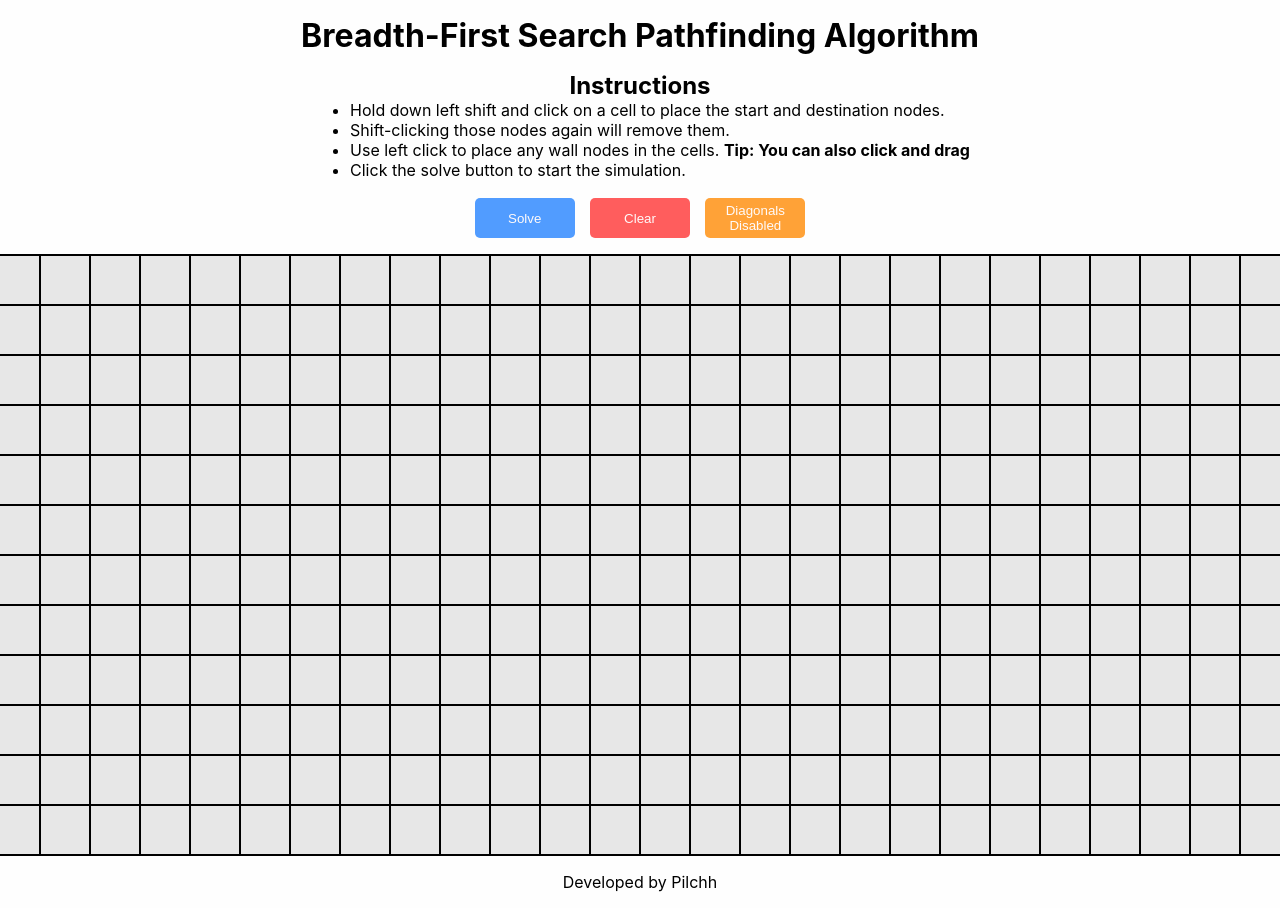
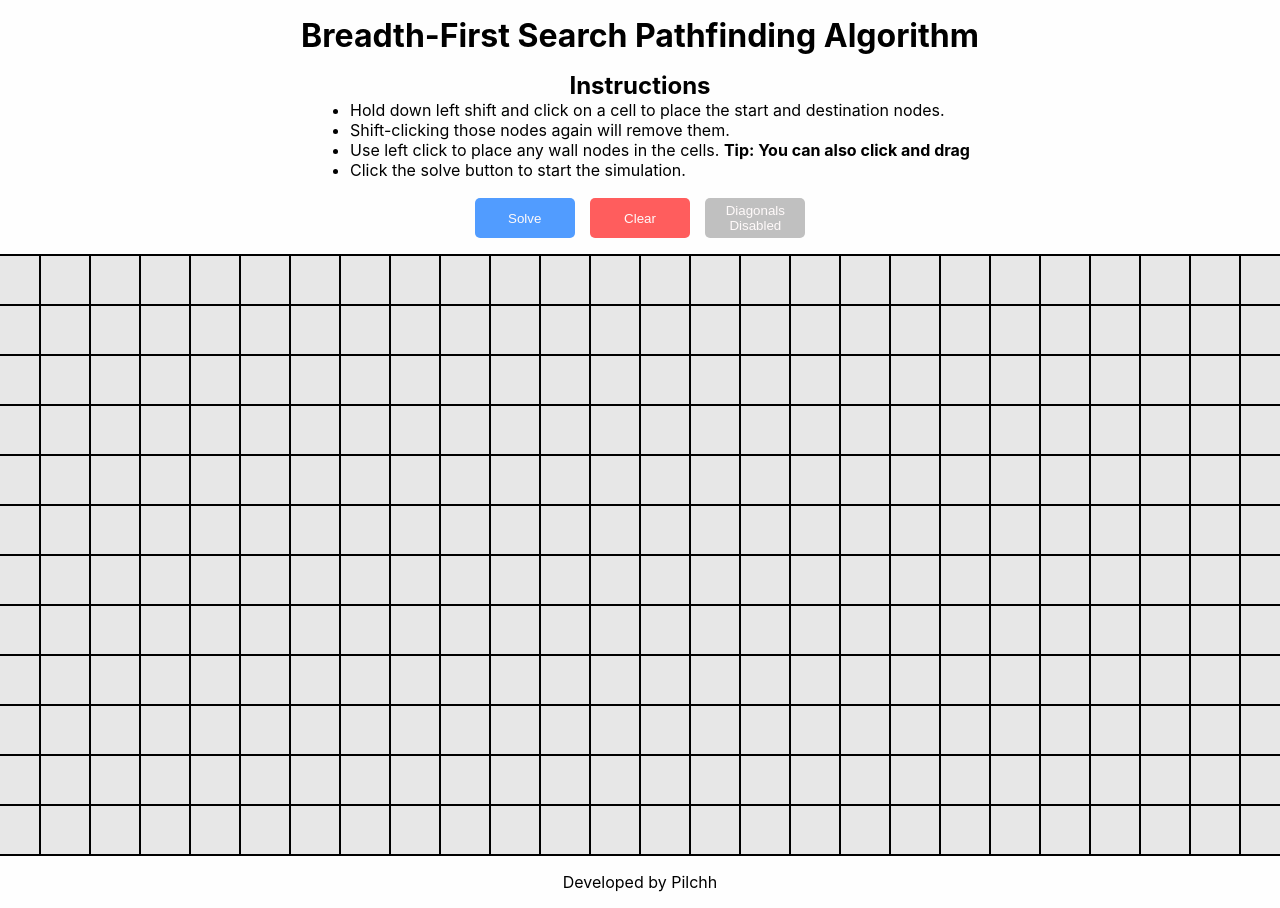
Before and after one commit to Pilchh/PathfindingSimulator, a Next.js app: page / in a window 1280 px wide. Shown: the top 908 px of the page. Built offline with nearby package versions, Linux system fonts and the light colour scheme.

Commit message:
Updated button styles

```diff
--- a/components/GridRenderer.jsx
+++ b/components/GridRenderer.jsx
@@ -7,6 +7,9 @@ const GridRenderer = () => {
   const height = 12;
   const gridRef = useRef();
   const [enableDiagonals, setEnableDiagonals] = useState(true);
+  const [diagonalsClass, setDiagonalsClass] = useState(
+    styles.diagonalsDisabled
+  );
   const [solving, setSolving] = useState(false);
   const [buttonText, setButtonText] = useState("Diagonals Disabled");
   const [solveButtonText, setSolveButtonText] = useState("Solve");
@@ -45,8 +48,10 @@ const GridRenderer = () => {
     setEnableDiagonals((prev) => !prev);
     if (!enableDiagonals) {
       setButtonText("Diagonals Disabled");
+      setDiagonalsClass(styles.diagonalsDisabled);
     } else {
       setButtonText("Diagonals Enabled");
+      setDiagonalsClass(styles.diagonalsEnabled);
     }
   };
 
@@ -100,7 +105,7 @@ const GridRenderer = () => {
           Clear
         </button>
         <button
-          className={styles.diagonalsEnabled}
+          className={diagonalsClass}
           onClick={() => {
             toggleDiagonals();
             clearGrid();
--- a/styles/GridRenderer.module.css
+++ b/styles/GridRenderer.module.css
@@ -46,7 +46,7 @@
   width: 100px;
   margin: 2px 2px 0 2px;
   padding-inline: 10px;
-  background-color: rgb(255, 162, 55);
+  background-color: rgb(72, 252, 117);
   border-radius: 5px;
   color: #fffafa;
   font-weight: 500;
@@ -57,7 +57,27 @@
 .diagonalsEnabled:hover {
   transition: ease-in-out 200ms;
   cursor: pointer;
-  box-shadow: 0 0 0 2px rgb(255, 162, 55);
+  box-shadow: 0 0 0 2px rgb(72, 252, 117);
+  border: solid #fff 1px;
+}
+
+.diagonalsDisabled {
+  height: 40px;
+  width: 100px;
+  margin: 2px 2px 0 2px;
+  padding-inline: 10px;
+  background-color: rgb(192, 192, 192);
+  border-radius: 5px;
+  color: #fffafa;
+  font-weight: 500;
+  transition: ease-in-out 200ms;
+  border: none;
+}
+
+.diagonalsDisabled:hover {
+  transition: ease-in-out 200ms;
+  cursor: pointer;
+  box-shadow: 0 0 0 2px rgb(192, 192, 192);
   border: solid #fff 1px;
 }
 
```
